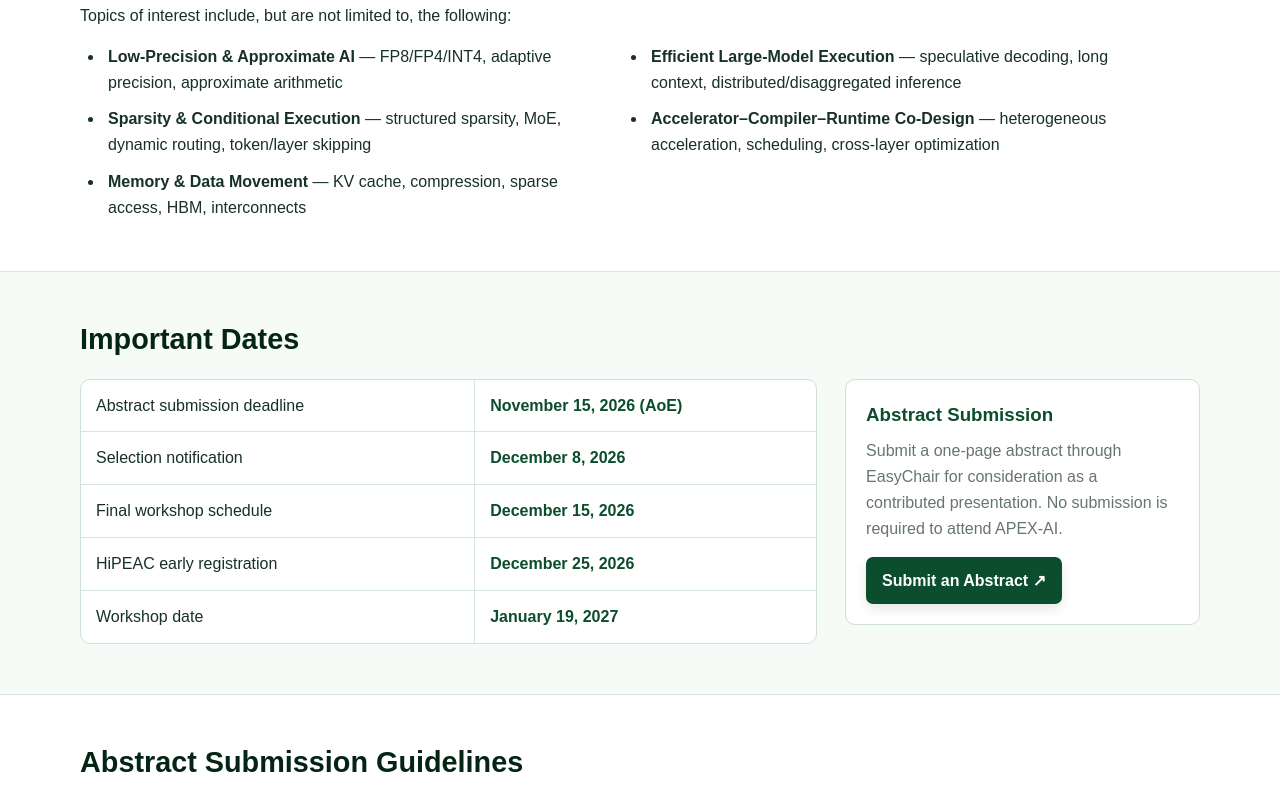
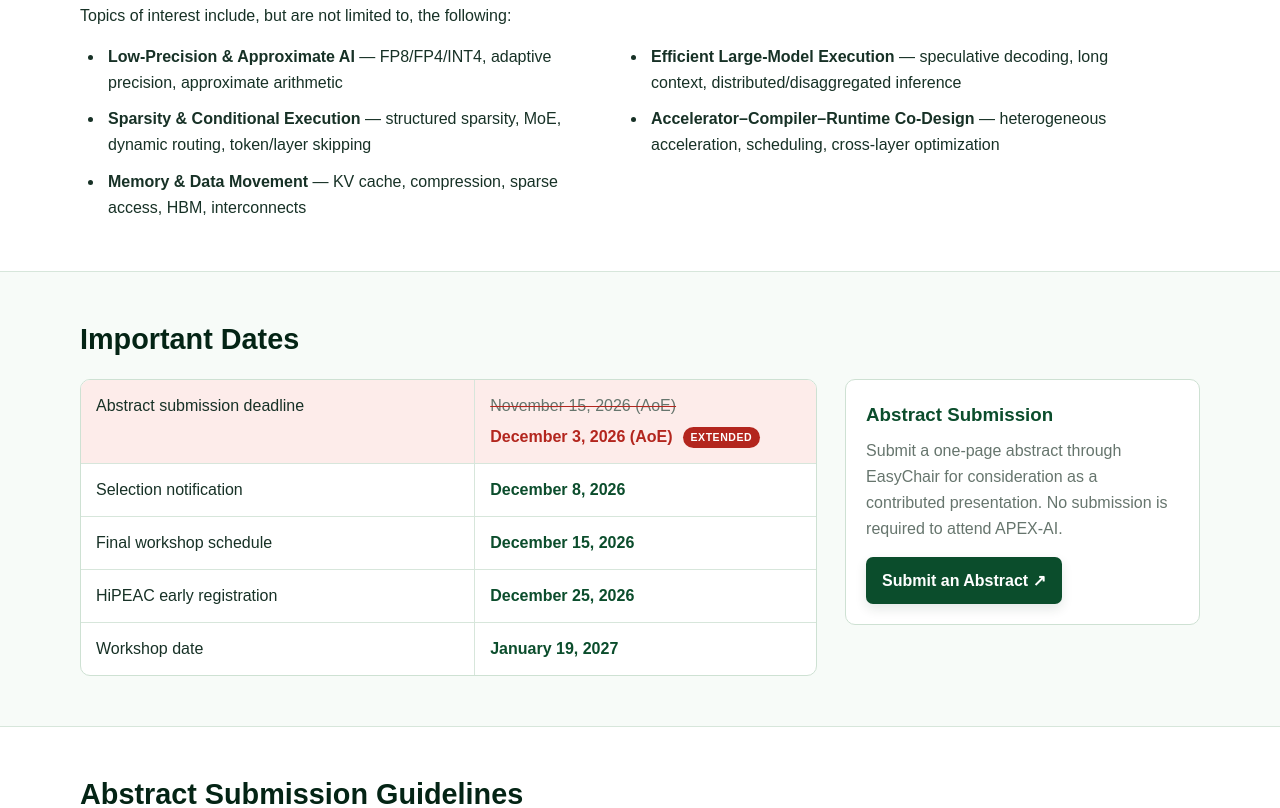
Before and after one commit to apex-ai-workshop/hipeac27, a plain HTML site: page index.html in a window 1280 px wide. Shown: the part 1354-2162 px from the top of the page. Drawn offline with Linux system fonts and the light colour scheme.

Commit message:
Merge pull request #1 from apex-ai-workshop/apex-ai-workshop-extended-deadline
Apex ai workshop extended deadline

```diff
--- a/hero-flow.css
+++ b/hero-flow.css
@@ -28,6 +28,37 @@
   color: var(--green-950);
   font-size: .95rem;
   text-align: center;
+}
+
+.countdown-group.extended {
+  background: var(--red-100);
+}
+
+.countdown-group.extended h3 {
+  color: var(--red-700);
+}
+
+.countdown-group.extended .badge-extended {
+  margin-left: 4px;
+}
+
+.countdown-old-date {
+  margin: -6px 0 11px;
+  color: var(--muted);
+  font-size: .72rem;
+  text-align: center;
+}
+
+.countdown-old-date s {
+  text-decoration-color: var(--red-700);
+}
+
+.countdown-group.extended .countdown-cell {
+  background: #fff;
+}
+
+.countdown-group.extended .countdown-cell strong {
+  color: var(--red-700);
 }
 
 .countdown-grid {
--- a/index.html
+++ b/index.html
@@ -22,8 +22,8 @@
   <meta property="og:image" content="https://apex-ai-workshop.github.io/hipeac27/assets/images/apex-ai-logo.png" />
   <meta property="og:image:alt" content="APEX-AI Workshop logo" />
 
-  <link rel="stylesheet" href="style.css?v=20260914-1" />
-  <link rel="stylesheet" href="hero-flow.css?v=20260914-1" />
+  <link rel="stylesheet" href="style.css?v=20261113-1" />
+  <link rel="stylesheet" href="hero-flow.css?v=20261113-1" />
 </head>
 
 <body>
@@ -186,7 +186,7 @@
 
   <footer id="footer-text"></footer>
 
-  <script src="website-data.js?v=20260914-1"></script>
-  <script src="script.js?v=20260914-1"></script>
+  <script src="website-data.js?v=20261113-1"></script>
+  <script src="script.js?v=20261113-1"></script>
 </body>
 </html>
--- a/script.js
+++ b/script.js
@@ -28,8 +28,14 @@ function renderCountdowns() {
 
   panel.innerHTML = websiteData.countdowns
     .map((timer, index) => `
-      <div class="countdown-group ${timer.accent || ""}" data-countdown-index="${index}">
-        <h3>${timer.title}</h3>
+      <div class="countdown-group ${timer.accent || ""}${timer.extended ? " extended" : ""}" data-countdown-index="${index}">
+        <h3>
+          ${timer.title}
+          ${timer.extended ? '<span class="badge-extended">Extended</span>' : ""}
+        </h3>
+        ${timer.extended && timer.previousDateLabel
+          ? `<p class="countdown-old-date">Originally <s>${timer.previousDateLabel}</s></p>`
+          : ""}
         <div class="countdown-grid">
           ${["days", "hours", "minutes", "seconds"].map(unit => `
             <div class="countdown-cell">
@@ -120,12 +126,23 @@ function renderPage() {
   `;
 
   document.getElementById("dates-list").innerHTML = websiteData.dates
-    .map(item => `
-      <div class="date-row">
-        <span>${item.label}</span>
-        <strong>${item.value}</strong>
-      </div>
-    `)
+    .map(item => item.extended
+      ? `
+        <div class="date-row extended">
+          <span>${item.label}</span>
+          <strong>
+            ${item.previousValue ? `<span class="date-old">${item.previousValue}</span>` : ""}
+            <span class="date-new">${item.value}</span>
+            <span class="badge-extended">Extended</span>
+          </strong>
+        </div>
+      `
+      : `
+        <div class="date-row">
+          <span>${item.label}</span>
+          <strong>${item.value}</strong>
+        </div>
+      `)
     .join("");
 
   document.getElementById("submission-guidelines-text").innerHTML =
@@ -150,13 +167,6 @@ function renderPage() {
 
   document.getElementById("organizers-list").innerHTML =
     websiteData.organizers.map(createOrganizerCard).join("");
-
-  const advisorsList = document.getElementById("advisors-list");
-  if (advisorsList) {
-    advisorsList.innerHTML = websiteData.academicAdvisors.length
-      ? websiteData.academicAdvisors.map(createOrganizerCard).join("")
-      : createTbdCard(websiteData.academicAdvisorPlaceholder || "Academic advisors to be confirmed");
-  }
 
   const emailButton = document.getElementById("contact-email");
   if (emailButton) {
--- a/style.css
+++ b/style.css
@@ -11,6 +11,8 @@
   --green-200: #dceee2;
   --green-100: #edf7ef;
   --green-050: #f7fbf8;
+  --red-700: #b3261e;
+  --red-100: #fdecea;
   --white: #ffffff;
   --shadow: 0 16px 34px rgba(5, 41, 23, 0.08);
   --radius: 13px;
@@ -308,14 +310,50 @@ p { margin: 0 0 15px; }
 
 .date-row:last-child { border-bottom: 0; }
 
-.date-row span,
-.date-row strong {
+.date-row > span,
+.date-row > strong {
   padding: 13px 15px;
 }
 
-.date-row strong {
+.date-row > strong {
   border-left: 1px solid var(--line);
   color: var(--green-800);
+}
+
+.date-row.extended {
+  background: var(--red-100);
+}
+
+.date-row.extended > strong {
+  display: flex;
+  flex-wrap: wrap;
+  align-items: center;
+  gap: 6px 10px;
+}
+
+.date-old {
+  color: var(--muted);
+  font-weight: 400;
+  text-decoration: line-through;
+  text-decoration-color: var(--red-700);
+}
+
+.date-new {
+  color: var(--red-700);
+  font-weight: 900;
+}
+
+.badge-extended {
+  display: inline-block;
+  padding: 2px 8px;
+  border-radius: 999px;
+  background: var(--red-700);
+  color: #fff;
+  font-size: .66rem;
+  font-weight: 900;
+  letter-spacing: .05em;
+  text-transform: uppercase;
+  vertical-align: middle;
 }
 
 .side-card {
@@ -531,16 +569,6 @@ p { margin: 0 0 15px; }
   text-transform: uppercase;
 }
 
-.advisor-block {
-  margin-top: 30px;
-}
-
-.advisor-block > h3 {
-  margin-bottom: 14px;
-  color: var(--green-950);
-  font-size: 1.25rem;
-}
-
 /* Contact */
 .contact-box {
   display: flex;
@@ -605,7 +633,7 @@ footer {
     grid-template-columns: 1fr;
   }
 
-  .date-row strong {
+  .date-row > strong {
     border-top: 1px solid var(--line);
     border-left: 0;
   }
--- a/website-data.js
+++ b/website-data.js
@@ -29,8 +29,10 @@ const websiteData = {
   countdowns: [
     {
       title: "Abstract Submission Deadline",
-      targetDate: "2026-11-15T23:59:59-12:00",
-      accent: "green"
+      targetDate: "2026-12-03T23:59:59-12:00",
+      accent: "green",
+      extended: true,
+      previousDateLabel: "November 15, 2026 (AoE)"
     },
     {
       title: "Countdown to the Workshop",
@@ -72,7 +74,12 @@ const websiteData = {
   ],
 
   dates: [
-    { label: "Abstract submission deadline", value: "November 15, 2026 (AoE)" },
+    {
+      label: "Abstract submission deadline",
+      value: "December 3, 2026 (AoE)",
+      previousValue: "November 15, 2026 (AoE)",
+      extended: true
+    },
     { label: "Selection notification", value: "December 8, 2026" },
     { label: "Final workshop schedule", value: "December 15, 2026" },
     { label: "HiPEAC early registration", value: "December 25, 2026" },
```
Also changed, not shown: 1 other file.
